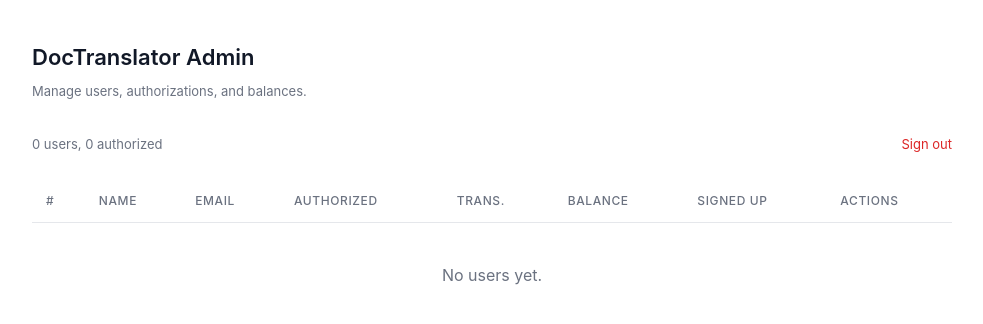
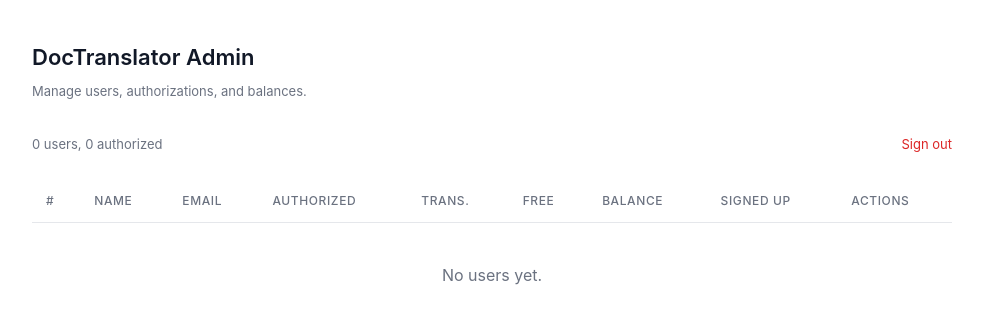
Before and after one commit to astock2026/doc-translator, a Flask app: page /admin in a window 1280 px wide. Shown: the top 324 px of the page, without its empty margins (148-1131 px from the left). Run offline with Flask 3, Linux system fonts and the light colour scheme; the visitor is signed in with stand-in values (Sample User, id 1); data that the repository does not hold is empty; parts of the project's set-up code (start-up, migrations or seed data) failed here and were passed over; some libraries are stand-ins or nearby versions.

Commit message:
Give 3 free translations to new users on signup

```diff
--- a/app.py
+++ b/app.py
@@ -142,10 +142,38 @@ def login_required(f):
 
 
 COST_PER_TRANSLATION = 29  # CNY
+FREE_TRANSLATIONS_ON_SIGNUP = 3
+
+
+def charge_translation(user_id):
+    """Charge a single translation: use a free translation if available,
+    otherwise deduct ¥29 from balance. Increments translation_count either way."""
+    user = db.get_user_by_id(user_id)
+    if user and user.get("free_translations", 0) > 0:
+        db.decrement_free_translation(user_id)
+        db.increment_translation_count(user_id)
+        updated = db.get_user_by_id(user_id)
+        logger.info(
+            f"Free translation used by {updated['name']}. "
+            f"Free remaining: {updated['free_translations']}"
+        )
+    else:
+        db.update_balance(user_id, -COST_PER_TRANSLATION)
+        db.increment_translation_count(user_id)
+        updated = db.get_user_by_id(user_id)
+        logger.info(
+            f"Charged ¥{COST_PER_TRANSLATION} to {updated['name']}. "
+            f"Remaining balance: ¥{updated['balance']}"
+        )
+    return updated
 
 
 def authorized_required(f):
-    """Decorator: require user to be logged in, authorized, and have sufficient balance."""
+    """Decorator: require user to be logged in and able to translate.
+
+    A user can translate if they have free_translations > 0 (trial),
+    OR if they are authorized and have sufficient balance.
+    """
     @wraps(f)
     def decorated(*args, **kwargs):
         if "user_id" not in session:
@@ -154,9 +182,15 @@ def authorized_required(f):
         if not user:
             session.clear()
             return jsonify({"error": "Account not found."}), 401
+
+        # Free trial translations
+        if user.get("free_translations", 0) > 0:
+            return f(*args, **kwargs)
+
+        # Paid path: must be authorized + have balance
         if not user["is_authorized"]:
             return jsonify({
-                "error": "Your account is not yet authorized. Please complete payment and wait for approval."
+                "error": "Your free translations are used up. Please complete payment to continue."
             }), 403
         if user["balance"] < COST_PER_TRANSLATION:
             return jsonify({
@@ -241,9 +275,15 @@ def api_signup():
     logger.info(f"New signup: {name} <{email}>")
     return jsonify({
         "success": True,
-        "message": f"Welcome, {name}! Your account has been created. "
-                    "Please complete payment to activate translation access.",
-        "user": {"name": name, "email": email, "is_authorized": False, "balance": 0},
+        "message": f"Welcome, {name}! You have {FREE_TRANSLATIONS_ON_SIGNUP} free translations to try. "
+                    "After that, please complete payment to continue.",
+        "user": {
+            "name": name,
+            "email": email,
+            "is_authorized": False,
+            "balance": 0,
+            "free_translations": FREE_TRANSLATIONS_ON_SIGNUP,
+        },
     }), 201
 
 
@@ -269,6 +309,8 @@ def api_login():
     session["user_name"] = user["name"]
     session["user_email"] = user["email"]
 
+    free_t = user.get("free_translations", 0)
+    can_t = free_t > 0 or (bool(user["is_authorized"]) and user["balance"] >= COST_PER_TRANSLATION)
     return jsonify({
         "success": True,
         "user": {
@@ -276,8 +318,9 @@ def api_login():
             "email": user["email"],
             "is_authorized": bool(user["is_authorized"]),
             "balance": user["balance"],
+            "free_translations": free_t,
             "cost_per_translation": COST_PER_TRANSLATION,
-            "can_translate": bool(user["is_authorized"] and user["balance"] >= COST_PER_TRANSLATION),
+            "can_translate": can_t,
         },
     })
 
@@ -300,14 +343,17 @@ def api_me():
         session.clear()
         return jsonify({"user": None})
 
+    free_t = user.get("free_translations", 0)
+    can_t = free_t > 0 or (bool(user["is_authorized"]) and user["balance"] >= COST_PER_TRANSLATION)
     return jsonify({
         "user": {
             "name": user["name"],
             "email": user["email"],
             "is_authorized": bool(user["is_authorized"]),
             "balance": user["balance"],
+            "free_translations": free_t,
             "cost_per_translation": COST_PER_TRANSLATION,
-            "can_translate": bool(user["is_authorized"] and user["balance"] >= COST_PER_TRANSLATION),
+            "can_translate": can_t,
         },
     })
 
@@ -501,14 +547,8 @@ def insert():
 
         logger.info(f"Insert complete: {output_path}")
 
-        # Deduct balance and increment count
-        db.update_balance(session["user_id"], -COST_PER_TRANSLATION)
-        db.increment_translation_count(session["user_id"])
-        updated_user = db.get_user_by_id(session["user_id"])
-        logger.info(
-            f"Charged ¥{COST_PER_TRANSLATION} to {updated_user['name']}. "
-            f"Remaining balance: ¥{updated_user['balance']}"
-        )
+        # Charge: free translation or balance
+        updated_user = charge_translation(session["user_id"])
 
         para_done = sum(1 for p in trans_data.get("paragraphs", []) if p.get("translation", "").strip())
         cell_done = sum(
@@ -664,14 +704,8 @@ def translate():
 
         logger.info(f"Pipeline complete: {output_path}")
 
-        # Deduct balance and increment count
-        db.update_balance(session["user_id"], -COST_PER_TRANSLATION)
-        db.increment_translation_count(session["user_id"])
-        updated_user = db.get_user_by_id(session["user_id"])
-        logger.info(
-            f"Charged ¥{COST_PER_TRANSLATION} to {updated_user['name']}. "
-            f"Remaining balance: ¥{updated_user['balance']}"
-        )
+        # Charge: free translation or balance
+        updated_user = charge_translation(session["user_id"])
 
         # Return file + verification report
         response = send_file(
--- a/db.py
+++ b/db.py
@@ -30,10 +30,11 @@ def init_db():
                     name          TEXT NOT NULL,
                     email         TEXT UNIQUE NOT NULL,
                     password_hash TEXT NOT NULL,
-                    is_authorized BOOLEAN NOT NULL DEFAULT FALSE,
-                    balance            INTEGER NOT NULL DEFAULT 0,
-                    translation_count  INTEGER NOT NULL DEFAULT 0,
-                    created_at         TIMESTAMPTZ NOT NULL DEFAULT NOW()
+                    is_authorized       BOOLEAN NOT NULL DEFAULT FALSE,
+                    balance             INTEGER NOT NULL DEFAULT 0,
+                    translation_count   INTEGER NOT NULL DEFAULT 0,
+                    free_translations   INTEGER NOT NULL DEFAULT 3,
+                    created_at          TIMESTAMPTZ NOT NULL DEFAULT NOW()
                 )
             """)
             # Migration: add translation_count if missing (for existing DBs)
@@ -45,6 +46,18 @@ def init_db():
                         WHERE table_name='users' AND column_name='translation_count'
                     ) THEN
                         ALTER TABLE users ADD COLUMN translation_count INTEGER NOT NULL DEFAULT 0;
+                    END IF;
+                END $$;
+            """)
+            # Migration: add free_translations if missing (for existing DBs)
+            cur.execute("""
+                DO $$
+                BEGIN
+                    IF NOT EXISTS (
+                        SELECT 1 FROM information_schema.columns
+                        WHERE table_name='users' AND column_name='free_translations'
+                    ) THEN
+                        ALTER TABLE users ADD COLUMN free_translations INTEGER NOT NULL DEFAULT 3;
                     END IF;
                 END $$;
             """)
@@ -110,7 +123,8 @@ def get_all_users():
     try:
         with conn.cursor(cursor_factory=psycopg2.extras.RealDictCursor) as cur:
             cur.execute(
-                "SELECT id, name, email, password_hash, is_authorized, balance, translation_count, "
+                "SELECT id, name, email, password_hash, is_authorized, balance, "
+                "translation_count, free_translations, "
                 "to_char(created_at, 'YYYY-MM-DD HH24:MI:SS') AS created_at "
                 "FROM users ORDER BY created_at DESC"
             )
@@ -160,3 +174,17 @@ def increment_translation_count(user_id):
         conn.commit()
     finally:
         conn.close()
+
+
+def decrement_free_translation(user_id):
+    """Decrement the user's free translation count by 1 (min 0)."""
+    conn = _connect()
+    try:
+        with conn.cursor() as cur:
+            cur.execute(
+                "UPDATE users SET free_translations = GREATEST(free_translations - 1, 0) WHERE id = %s",
+                (user_id,),
+            )
+        conn.commit()
+    finally:
+        conn.close()
--- a/templates/admin.html
+++ b/templates/admin.html
@@ -211,6 +211,7 @@
                     <th>Email</th>
                     <th>Authorized</th>
                     <th>Trans.</th>
+                    <th>Free</th>
                     <th>Balance</th>
                     <th>Signed up</th>
                     <th>Actions</th>
@@ -229,6 +230,7 @@
                         </span>
                     </td>
                     <td>{{ u.translation_count }}</td>
+                    <td>{{ u.free_translations }}</td>
                     <td>&yen;{{ u.balance }}</td>
                     <td>{{ u.created_at[:10] }}</td>
                     <td>
--- a/templates/login.html
+++ b/templates/login.html
@@ -479,7 +479,7 @@
             .then(function(result) {
                 if (result.status === 200) {
                     var u = result.data.user;
-                    if (u.is_authorized) {
+                    if (u.is_authorized || u.free_translations > 0) {
                         window.location.href = '/';
                     } else {
                         window.location.href = '/payment';
```
